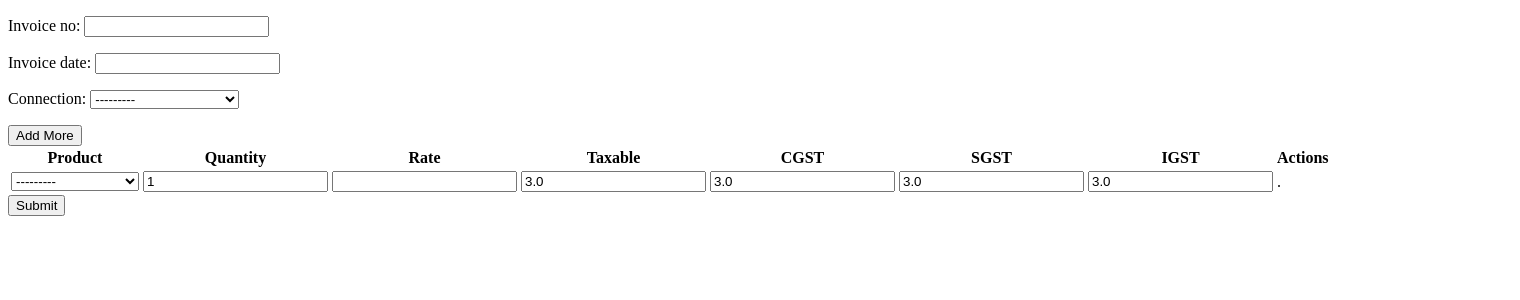
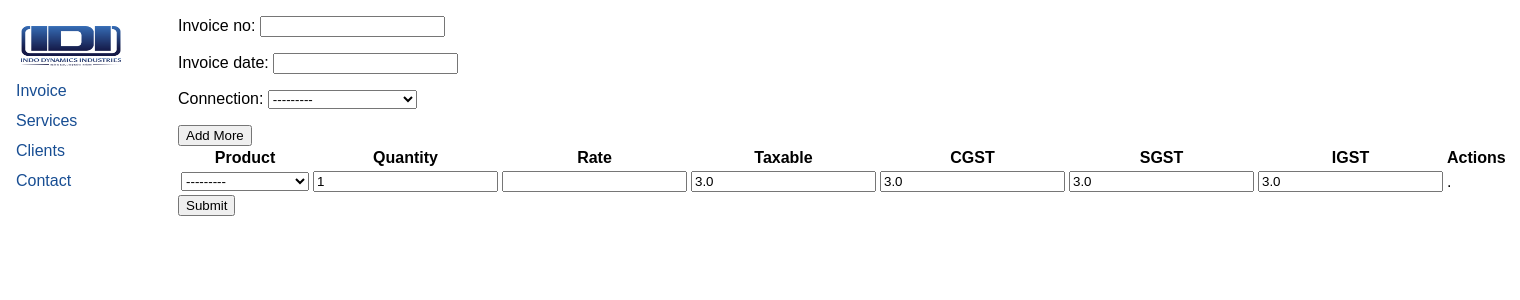
Before and after one commit to Bhoomit-GIT/IDI_CRM_Software, a Django app: page /invoice/create/ in a window 1520 px wide. Shown: the top 300 px of the page. Run offline with Django 5.2, Linux system fonts and the light colour scheme; data comes from the database, SQL or seed files in the repository; some libraries are stand-ins or nearby versions.

Commit message:
Added navigation and setuped some of the hyperlinks

```diff
--- a/templates/base.html
+++ b/templates/base.html
@@ -9,22 +9,63 @@
     <title>Invoice System</title>
     <script src="https://unpkg.com/htmx.org@1.7.0"></script>
 
-    {% if title %}
+    <!-- {% if title %}
         <title>Invoice - {{ title|upper }}</title>
     {% else %}
         <title>Invoice</title>
-    {% endif %}
+    {% endif %}     -->
     <!-- {% block style_content %}{% endblock style_content %} -->
-
-
     <style>
+        body {
+            font-family: Arial, Helvetica, sans-serif;
+        }
         .hidden{
             display: none;
+        }
+        .sidenav {
+            height: 100%;
+            width: 160px;
+            position: fixed;
+            z-index: 1;
+            top: 0;
+            left: 0;
+            background-color: #ffffff;
+            overflow-x: hidden;
+            padding-top: 20px;
+        }
+
+        .sidenav a {
+            padding: 6px 8px 6px 16px;
+            text-decoration: none;
+            /* font-size: 25px; */
+            color: #184e93;
+            display: block;
+        }
+
+        .sidenav a:hover {
+            color: #ffffff;
+            background-color: #184e93;
+        }
+
+        .sidenav a.logo:hover {
+        background-color: transparent;
+        }
+
+        .main {
+            margin-left: 160px;
+            padding: 0px 10px;
         }
 
     </style>
 </head>
 <body>
-    {% block content %}{% endblock %}
+    <div class="sidenav">
+        <a href="{% url 'home' %}" class="logo"><img src="{% static 'images/logo.png' %}" alt="Logo" style="height: 40px; width: 100px; margin-left: 5px; "></a>
+        <a href="{% url 'invoice:invoice-create' %}">Invoice</a>
+        <a href="#">Services</a>
+        <a href="#">Clients</a>
+        <a href="#">Contact</a>
+    </div>
+    <div class="main">{% block content %}{% endblock %}</div>
 </body>
 </html>
--- a/trydjango/settings.py
+++ b/trydjango/settings.py
@@ -127,7 +127,8 @@ USE_TZ = True
 # Static files (CSS, JavaScript, Images)
 # https://docs.djangoproject.com/en/5.1/howto/static-files/
 
-STATIC_URL = 'static/'
+STATIC_URL = '/static/'
+STATICFILES_DIRS = [os.path.join(BASE_DIR, 'static')]
 
 # Default primary key field type
 # https://docs.djangoproject.com/en/5.1/ref/settings/#default-auto-field
--- a/trydjango/urls.py
+++ b/trydjango/urls.py
@@ -16,11 +16,12 @@ Including another URLconf
 """
 from django.contrib import admin
 from django.urls import path ,include
+from django.views.generic import TemplateView
 # from appInvoice.views import home,about,initial_product_view
 
 urlpatterns = [
     path('admin/', admin.site.urls),
-    # path('', home,name='Invoice-home'),
+    path('', TemplateView.as_view(template_name="base.html"), name="home"),
     # path('about/', about,name='Invoice-about'),
     # # path('create/', create_product_view,name='create_product_view'),
     # path('create/<int:product_id>/', initial_product_view,name='initial_product_view'),
```
Also changed, not shown: static/images/logo.png (added), templates/home.html (added).
